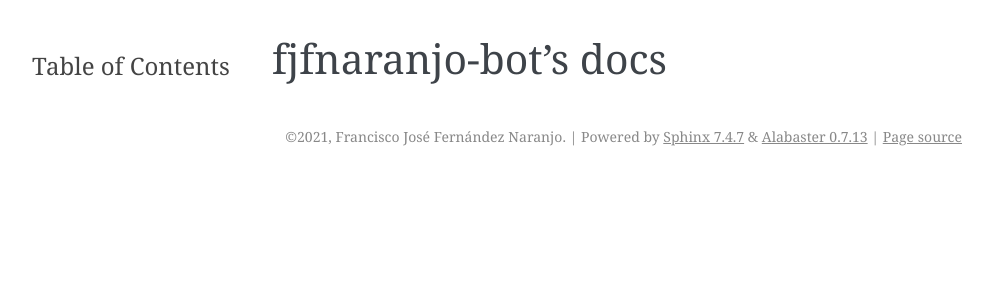
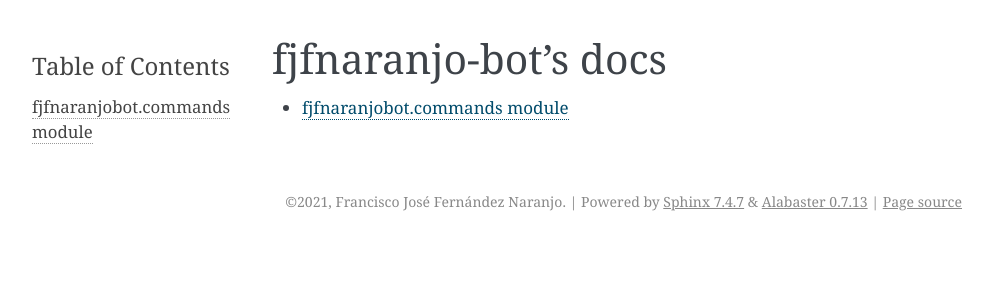
Before and after one commit to fjfnaranjo/fjfnaranjo-bot, a Sphinx documentation site: the page built from docs/index.rst, in a window 1280 px wide. Shown: the top 300 px of the page, without its empty margins (148-1141 px from the left). Built offline with Sphinx 7.4.7, drawn with Linux system fonts in a browser that asks for light colours.

Commit message:
Add fjfnaranjobot.command to docs

```diff
--- /dev/null
+++ b/docs/fjfnaranjobot_command_module.rst
@@ -0,0 +1,5 @@
+fjfnaranjobot.commands module
+=============================
+
+.. automodule:: fjfnaranjobot.command
+   :members:
--- a/docs/index.rst
+++ b/docs/index.rst
@@ -3,3 +3,5 @@ fjfnaranjo-bot's docs
 
 .. toctree::
    :maxdepth: 2
+
+   fjfnaranjobot_command_module
```
Also changed, not shown: 1 other file.
